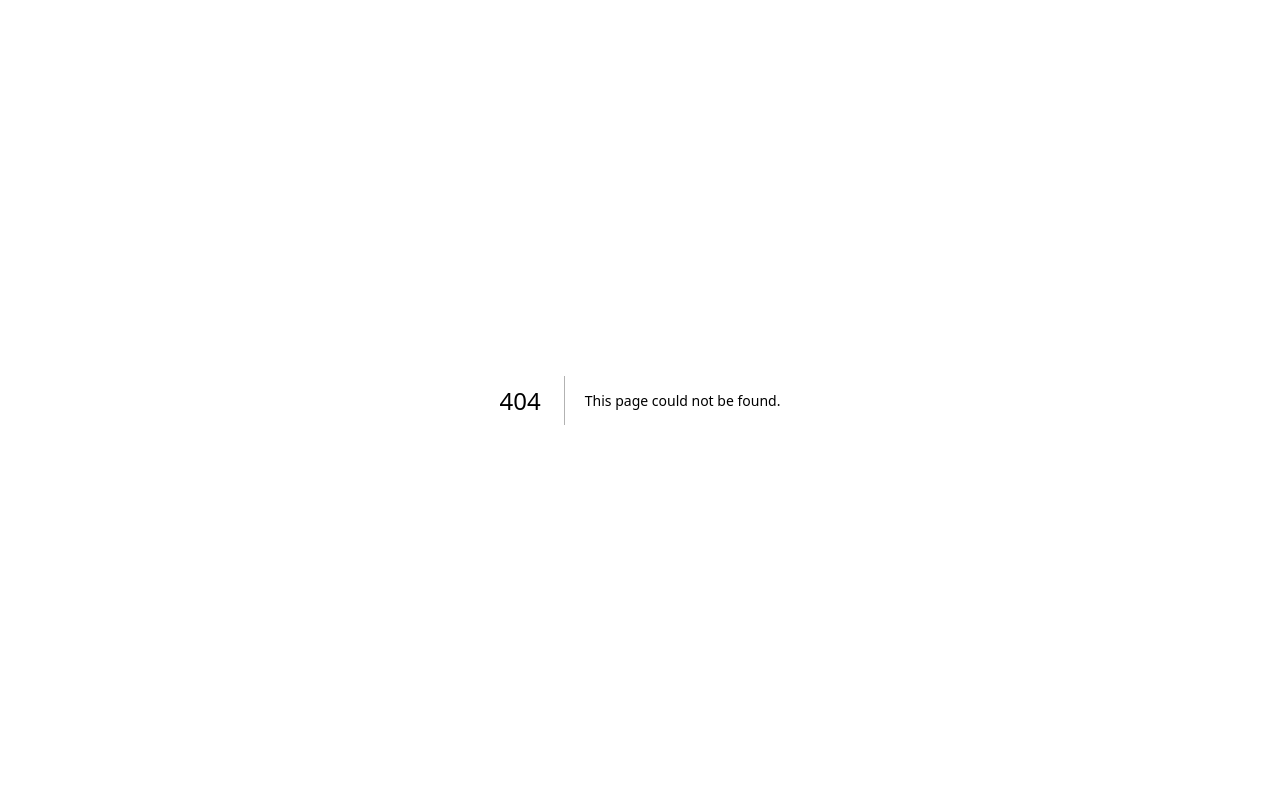
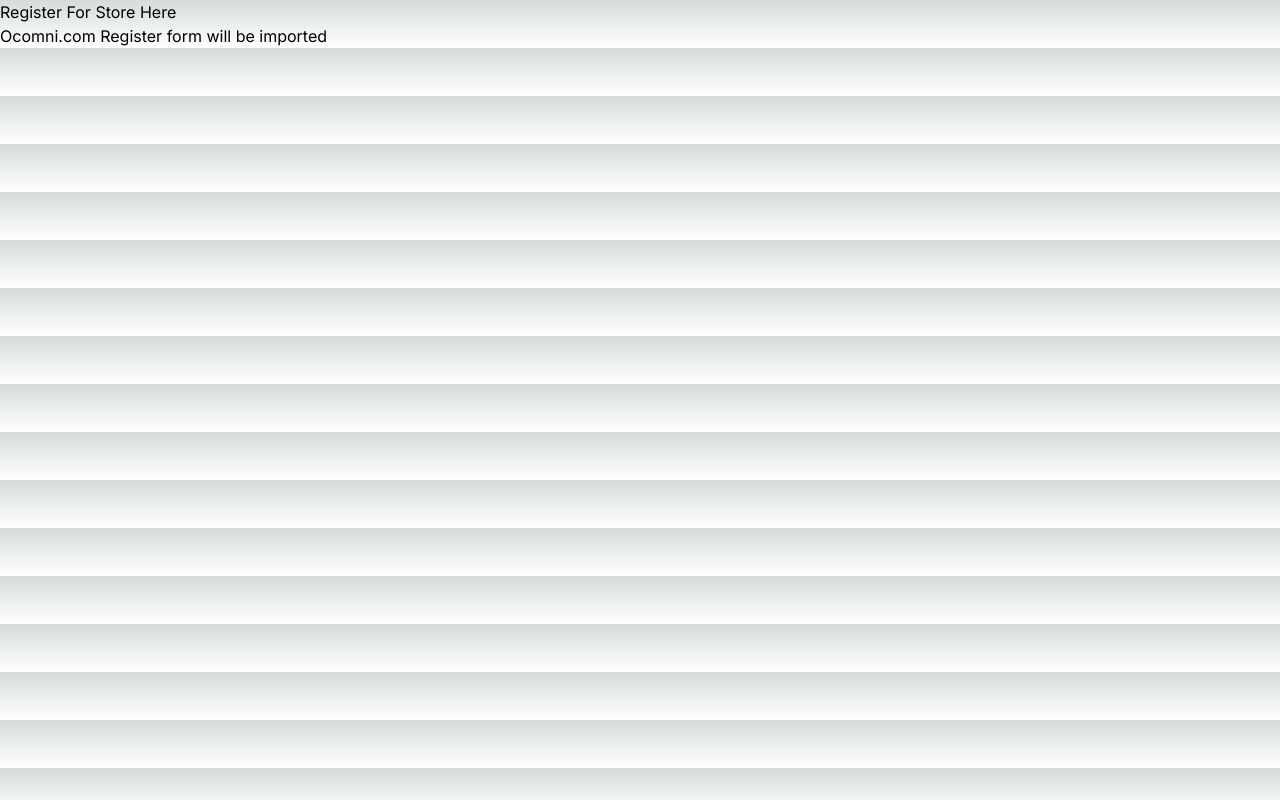
Before and after one commit to akibiaons/ocomni-landing, a Next.js app: page /register in a window 1280 px wide. Before the commit this address had no page. Built offline with nearby package versions, Linux system fonts and the light colour scheme.

Commit message:
created register page

```diff
--- /dev/null
+++ b/app/register/page.tsx
@@ -0,0 +1,10 @@
+const registerPage = () => {
+  return (
+    <div>
+      <div>Register For Store Here</div>
+      <div>Ocomni.com Register form will be imported</div>
+    </div>
+  );
+};
+
+export default registerPage;
```
